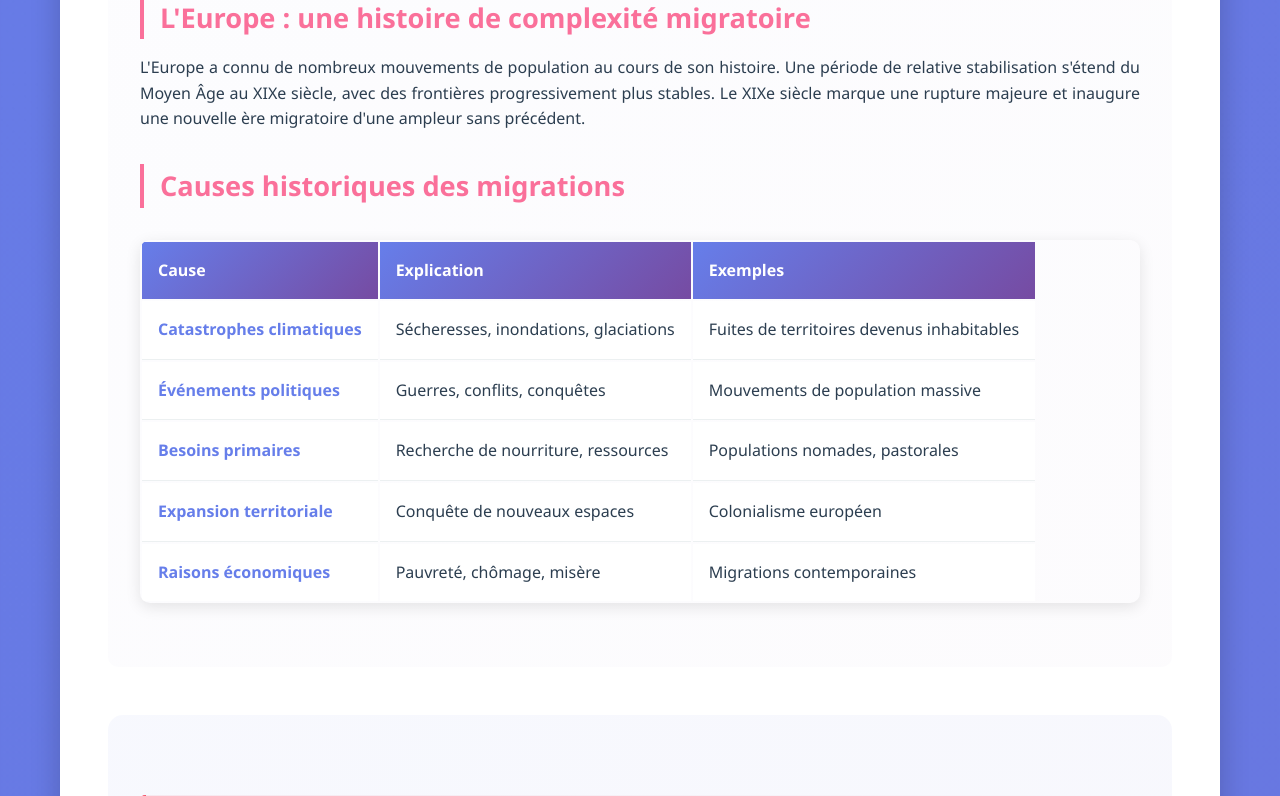
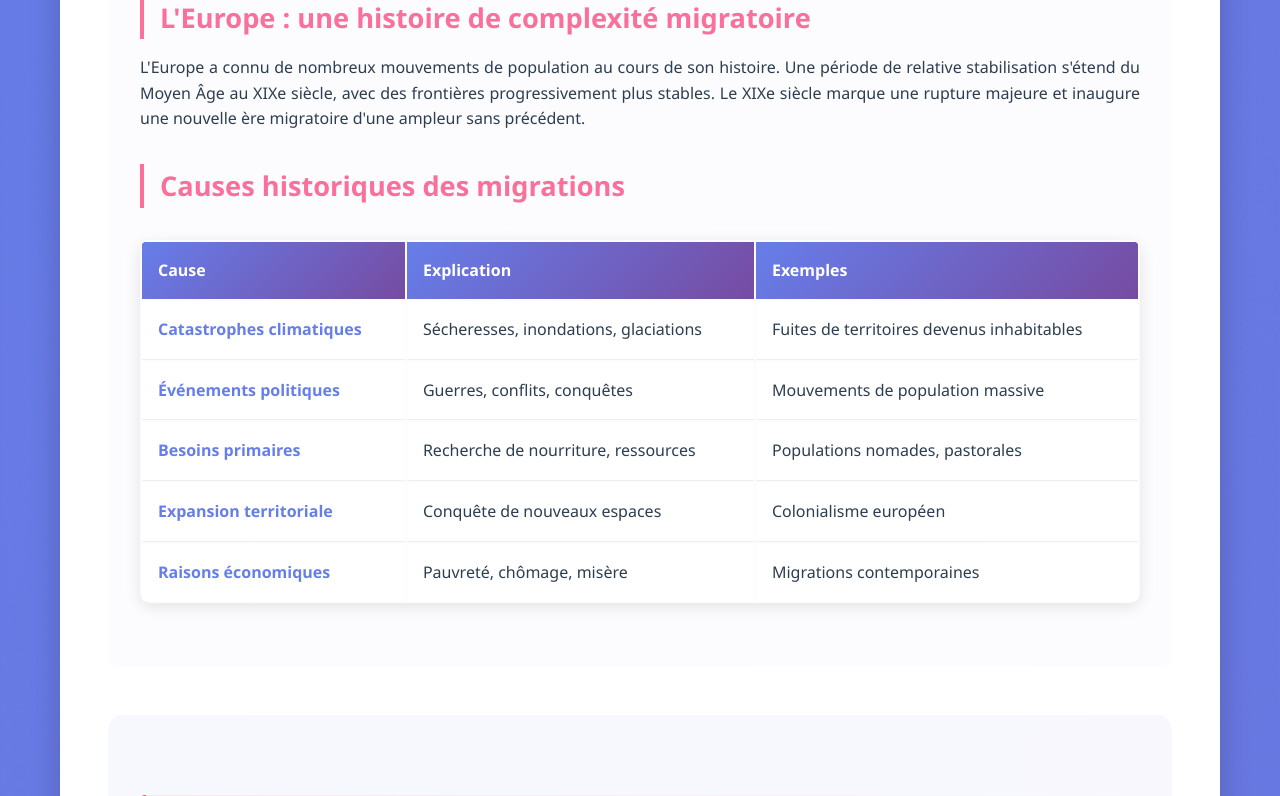
Before and after one commit to Tiphainejh/HistoireRI_cours, a Flask app: page /cours/migrations in a window 1280 px wide. Shown: the part 1678-2474 px from the top of the page. Run offline with Flask 3, Linux system fonts and the light colour scheme.

Commit message:
table width

```diff
--- a/static/css/style.css
+++ b/static/css/style.css
@@ -628,6 +628,9 @@ footer p {
     border-radius: 10px;
     box-shadow: 0 4px 15px rgba(0,0,0,0.1);
 }
+.comparison-table table{
+    width: 100%;
+}
 
 .comparison-table th {
     background: linear-gradient(135deg, #667eea 0%, #764ba2 100%);
--- a/templates/cours_diplomatie_culturelle.html
+++ b/templates/cours_diplomatie_culturelle.html
@@ -574,7 +574,7 @@
     <p>Pour un transfert forcé (réfugié fuyant la guerre), il n'y a pas de choix réel, c'est une fuite immédiate du danger, avec une incertitude totale, une installation durable probable et une passivité initiale.</p>
 
     <div class="comparison-table">
-        <table>
+        <table >
             <thead>
                 <tr>
                     <th>Aspect</th>
```
